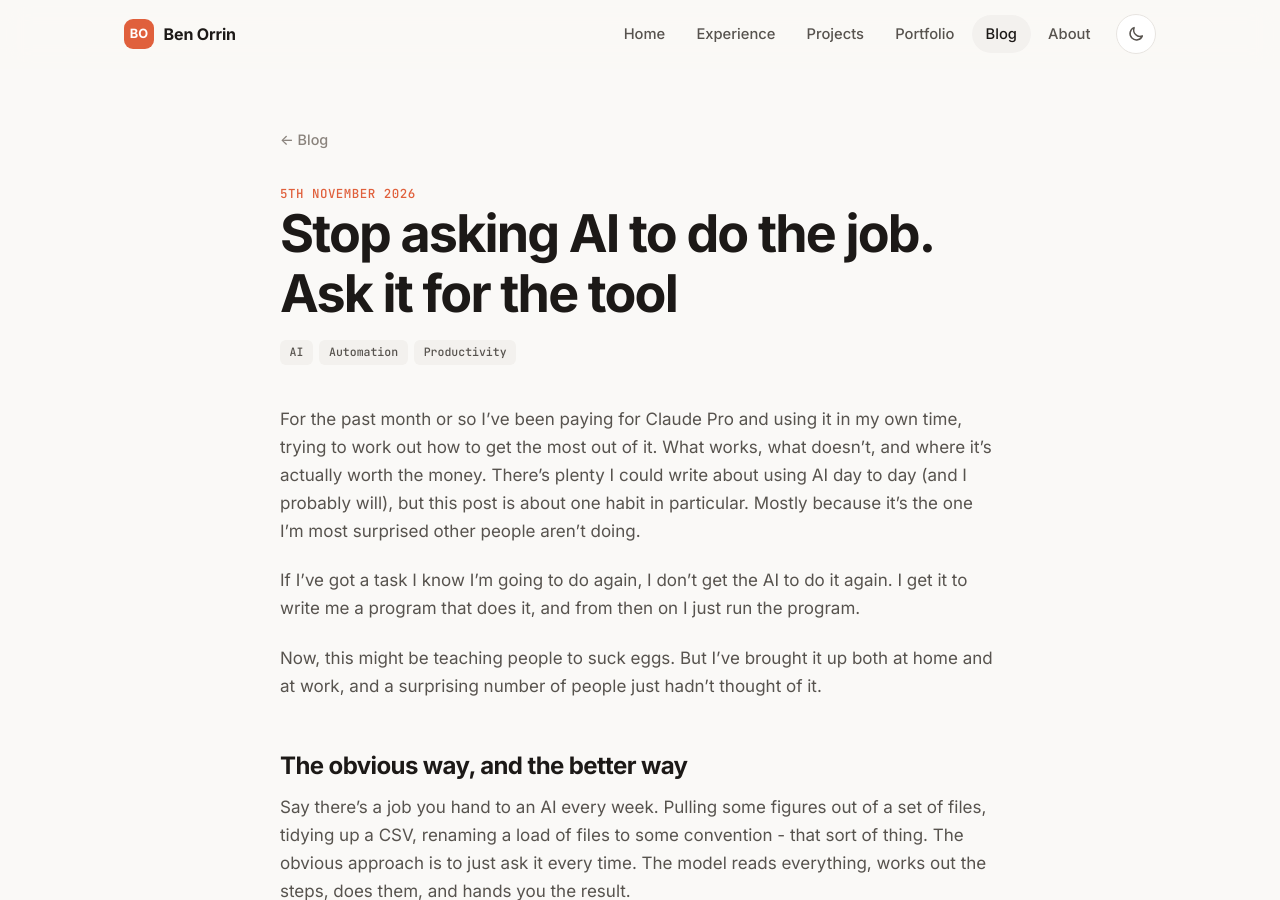
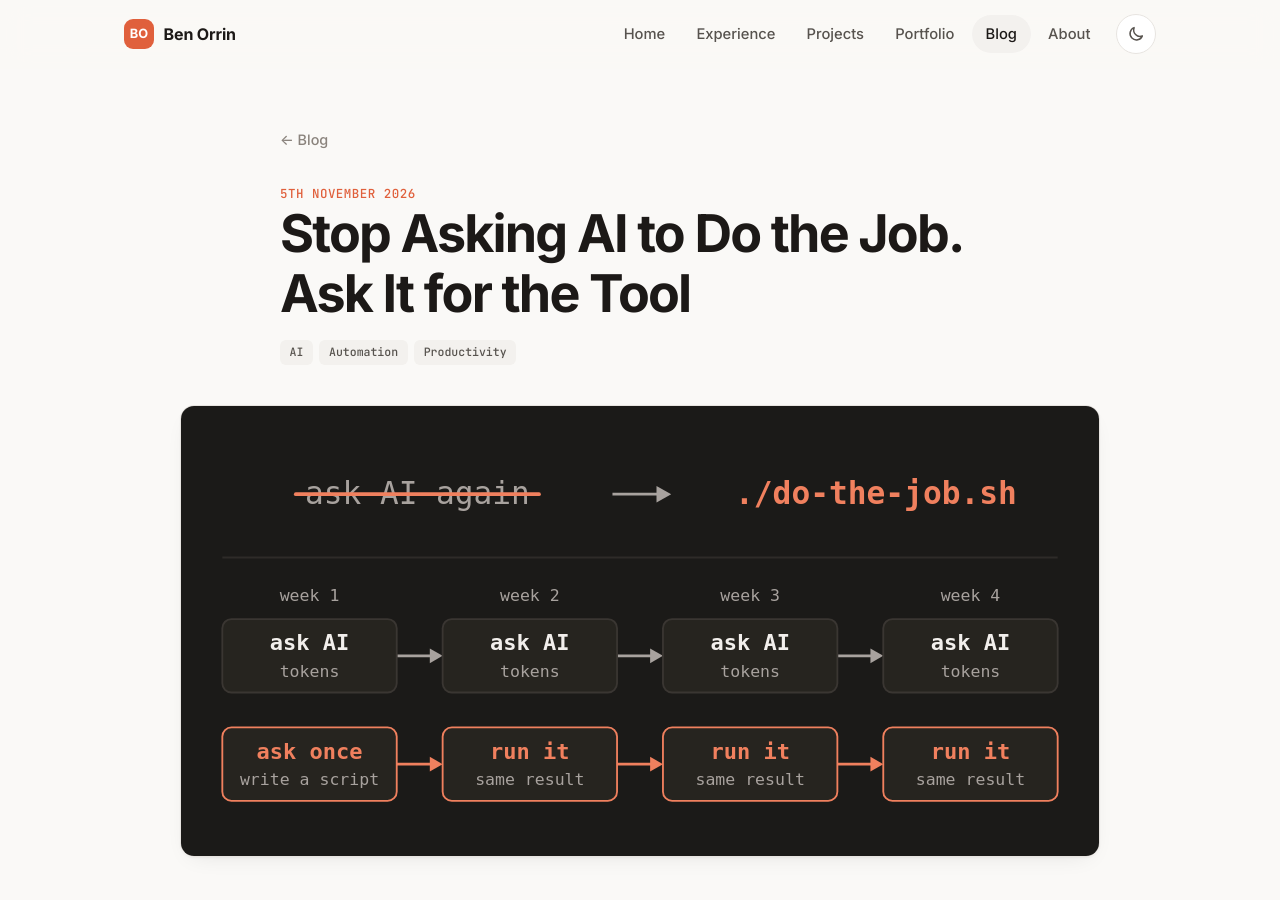
Before and after one commit to benorrin/benorrin.github.io, a Jekyll site: the page built from _posts/2026-11-05-ask-ai-for-the-tool.md, in a window 1280 px wide and 900 px high. Built offline with Jekyll 4.4.1, drawn with Linux system fonts in a browser that asks for light colours.

Commit message:
Add hero image and title case to the AI tools post

```diff
--- a/_posts/2026-11-05-ask-ai-for-the-tool.md
+++ b/_posts/2026-11-05-ask-ai-for-the-tool.md
@@ -1,6 +1,7 @@
 ---
 layout: post
-title: "Stop asking AI to do the job. Ask it for the tool"
+title: "Stop Asking AI to Do the Job. Ask It for the Tool"
+image: ask-ai-for-the-tool.svg
 description: "If you keep asking an AI to do the same job, you're paying for the same work every time. Get it to write a script once, then just run the script."
 categories: [AI, Automation, Productivity]
 ---
```
Also changed, not shown: assets/img/ask-ai-for-the-tool.svg (added).
